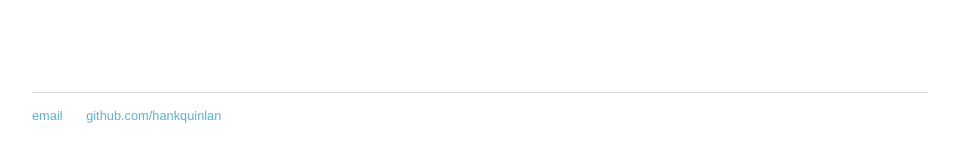
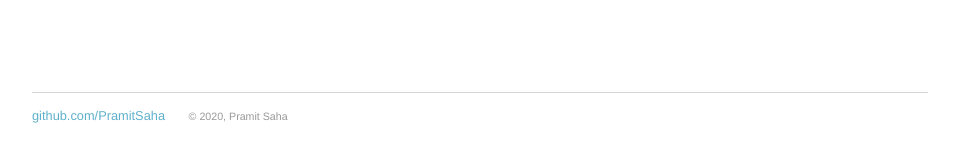
Before and after one commit to PramitSaha/PramitSaha.github.io, a Jekyll site: the page built from index.html, in a window 1280 px wide. Shown: the part 396-558 px from the top of the page, without its empty margins (160-1116 px from the left). Built offline with Jekyll 4.4.1, drawn with Linux system fonts in a browser that asks for light colours.

Commit message:
Update default.html

```diff
--- a/_layouts/default.html
+++ b/_layouts/default.html
@@ -4,6 +4,7 @@
 			<title>{{ page.title }}</title>
 			<!-- link to main stylesheet -->
 			<link rel="stylesheet" type="text/css" href="/css/main.css">
+			{% include analytics.html %}
 		</head>
 		<body>
 			<nav>
@@ -21,8 +22,8 @@
 			</div><!-- /.container -->
 			<footer>
 	    		<ul>
-	        		<li><a href="mailto:hankquinlanhub@gmail.com">email</a></li>
-	        		<li><a href="https://github.com/hankquinlan">github.com/hankquinlan</a></li>
+	        		<li><a href="https://github.com/PramitSaha">github.com/PramitSaha</a></li>
+				<li><small>© 2020, Pramit Saha</small></li>
 				</ul>
 			</footer>
 		</body>
```
